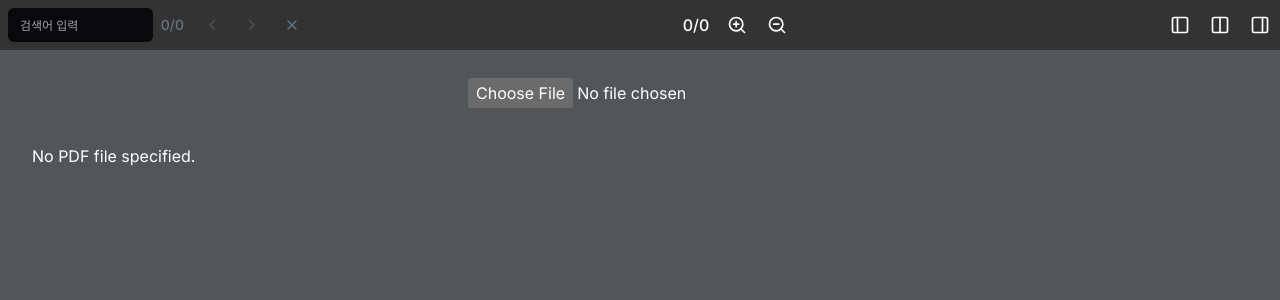
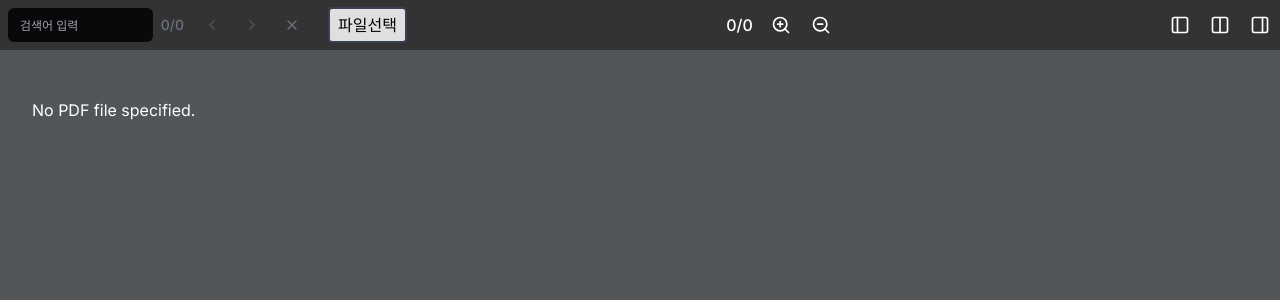
Before and after one commit to tallpizza/pdf_viewer, a Next.js app: page / in a window 1280 px wide. Shown: the top 300 px of the page. Built offline with nearby package versions, Linux system fonts and the light colour scheme.

Commit message:
fix: 파일선택 상단바로 이동

```diff
--- a/app/page.tsx
+++ b/app/page.tsx
@@ -121,6 +121,20 @@ export default function DefaultPage() {
     <div className="w-full">
       <div className="flex items-center justify-center gap-2 fixed top-0 left-0 w-full bg-[#333] text-white text-center py-2 h-[50px] font-medium z-10">
         <SearchText />
+        <label
+          className="border-2 border-gray-700 shadow-sm bg-[#dfdfdf] rounded text-black px-2 py-1"
+          //@ts-ignore
+          for="input-file"
+        >
+          {!file?.name ? "파일선택" : "파일: " + file.name}
+        </label>
+        <input
+          onChange={onFileChange}
+          id="input-file"
+          type="file"
+          accept="application/pdf"
+          style={{ display: "none" }}
+        />
         <div className="flex-1 flex items-center justify-center gap-2">
           <div>{min(currentPage) + "/" + numPages}</div>
           <div className="flex">
@@ -149,9 +163,6 @@ export default function DefaultPage() {
         </div>
       </div>
       <div className=" w-full flex flex-col items-center mt-[30px] md:mt-[50px] p-3">
-        <div className="document__load">
-          <input onChange={onFileChange} type="file" accept="application/pdf" />
-        </div>
         <div className="document__main">
           <Document
             file={file}
```
